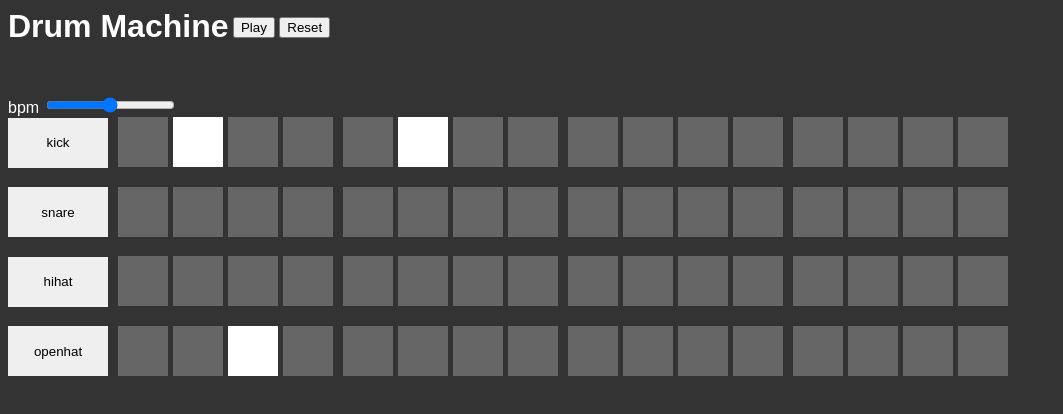
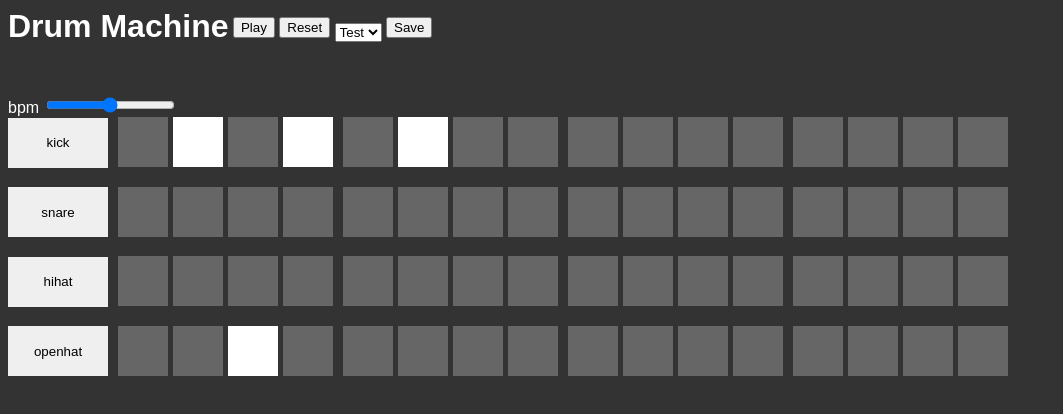
Before and after one commit to LorenzoBorje/drum-machine-v2, a website: page public/index.html in a window 1280 px wide. Shown: the whole page, without its empty margins (0-1063 px from the left). Drawn offline with nearby package versions, Linux system fonts and the light colour scheme.

Commit message:
js refactor

```diff
--- a/public/app.js
+++ b/public/app.js
@@ -8,11 +8,13 @@ let currentlyPlaying;
 const SAVE = {}
 
 const testSAVE = {
-  kick: [false, true, false, false, false, true, false, false, false, false, false, false, false, false, false, false],
+  kick: [false, true, false, true, false, true, false, false, false, false, false, false, false, false, false, false],
   snare: [false, false, false, false, false, false, false, false, false, false, false, false, false, false, false, false],
   hihat: [false, false, false, false, false, false, false, false, false, false, false, false, false, false, false, false],
   openhat: [false, false, true, false, false, false, false, false, false, false, false, false, false, false, false, false]
 }
+
+
 
 function handleLoadButton(saveFile) {
   for (instrument in saveFile) {
@@ -36,6 +38,7 @@ function generatePattern() {
 
 function handleSaveButton() {
   let sequence = generatePattern();
+  // add event listener
 }
 
 function resetSelected() {
@@ -76,6 +79,9 @@ function togglePlay() {
     if ($('.playbutton').hasClass('hidden')) {
         console.log(bpmPerMilli);
         currentlyPlaying = setInterval(playSequencer, bpmPerMilli);
+
+        // could return out of the loop using new setinterval
+
     } else {
         clearInterval(currentlyPlaying);
     }
--- a/public/index.html
+++ b/public/index.html
@@ -14,6 +14,8 @@
         <button class="playbutton">Play</button>
         <button class="stopbutton hidden">Stop</button>
         <button class="resetbutton">Reset</button>
+        <select><option>Test</option></select>
+        <button class="savebutton">Save</button>
 
     </header>
     <main>
--- a/server.js
+++ b/server.js
@@ -8,7 +8,12 @@ const {DATABASE_URL, PORT} = require('./config');
 
 app.use(express.static('public'));
 
+app.get('/patterns', function() {
+
+});
+
 let server;
+
 
 function runServer(databaseUrl, port = PORT) {
   return new Promise((resolve, reject) => {
```
